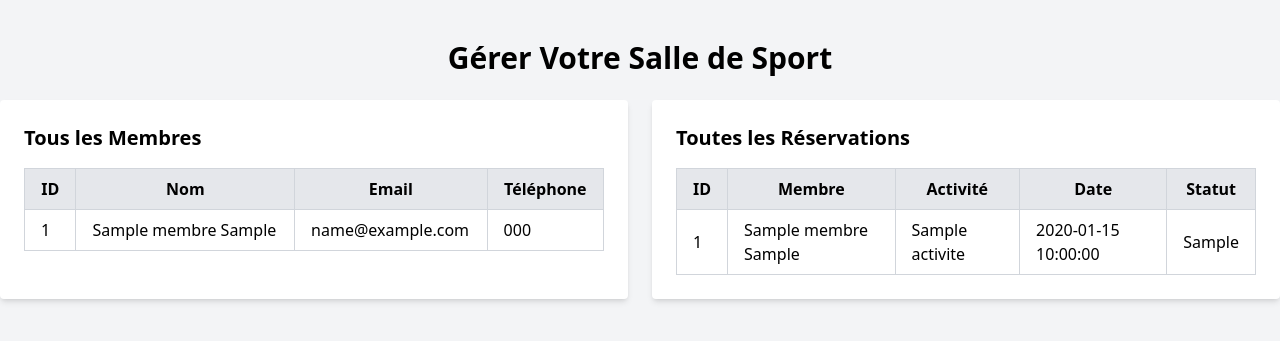
After one commit to Abdelmoudiri/gestion-du-salle, a PHP site: page /homepage_admin.php in a window 1280 px wide. The commit adds this page. Shown: the top 341 px of the page. Run offline with PHP 8.4, Linux system fonts and the light colour scheme; tables that the repository leaves empty or names only in its code hold one stand-in row (values such as "Sample post"); some libraries are stand-ins or nearby versions.

Commit message:
fixer le broblem de l affichage

```diff
--- a/admin.php
+++ /dev/null
@@ -1,3 +0,0 @@
-<?php
-echo "ADmin";
-?>
--- a/homepage.php
+++ b/homepage.php
@@ -13,7 +13,7 @@ include("connect.php");
 <body>
     <div style="text-align:center; padding:15%;">
       <p  style="font-size:50px; font-weight:bold;">
-       Hello  <?php
+       Hello <?php echo $_SESSION['user_id'] ?>  <?php
        if(isset($_SESSION['email'])){
         $email=$_SESSION['email'];
         $query=mysqli_query($conn, "SELECT users.* FROM `membres` WHERE membres.email='$email'");
--- /dev/null
+++ b/homepage_admin.php
@@ -0,0 +1,100 @@
+<!-- <!DOCTYPE html>
+<html lang="en">
+<head>
+    <meta charset="UTF-8">
+    <meta name="viewport" content="width=device-width, initial-scale=1.0">
+    <title>Admin HomePage</title>
+    <link rel="stylesheet" href="https://cdnjs.cloudflare.com/ajax/libs/font-awesome/6.5.1/css/all.min.css">
+</head>
+<body>
+    <div class="bg-gray-700 w-full h-full">
+
+    </div>
+</body>
+</html> -->
+
+<!DOCTYPE html>
+<html lang="en">
+<head>
+    <meta charset="UTF-8">
+    <meta name="viewport" content="width=device-width, initial-scale=1.0">
+    <title>Admin Panel</title>
+    <script src="https://cdn.tailwindcss.com"></script>
+</head>
+<body class="bg-gray-100 font-sans leading-normal tracking-normal">
+
+    <div class="container mx-auto mt-10">
+        <h1 class="text-3xl font-bold text-center mb-6">Gérer Votre Salle de Sport</h1>
+
+
+        <div class="grid grid-cols-1 md:grid-cols-2 gap-6">
+
+            <div class="bg-white rounded shadow-md p-6">
+                <h2 class="text-xl font-bold mb-4">Tous les Membres</h2>
+                <table class="w-full table-auto border-collapse border border-gray-300">
+                    <thead>
+                        <tr class="bg-gray-200">
+                            <th class="border border-gray-300 px-4 py-2">ID</th>
+                            <th class="border border-gray-300 px-4 py-2">Nom</th>
+                            <th class="border border-gray-300 px-4 py-2">Email</th>
+                            <th class="border border-gray-300 px-4 py-2">Téléphone</th>
+                        </tr>
+                    </thead>
+                    <tbody>
+                        <?php
+                        include 'connect.php';
+                        $query = "SELECT ID_Membre, Nom, Prenom, Email, Telephone FROM membres";
+                        $result = $conn->query($query);
+
+                        while ($row = $result->fetch_assoc()) {
+                            echo "<tr>";
+                            echo "<td class='border border-gray-300 px-4 py-2'>" . $row['ID_Membre'] . "</td>";
+                            echo "<td class='border border-gray-300 px-4 py-2'>" . $row['Nom'] . " " . $row['Prenom'] . "</td>";
+                            echo "<td class='border border-gray-300 px-4 py-2'>" . $row['Email'] . "</td>";
+                            echo "<td class='border border-gray-300 px-4 py-2'>" . $row['Telephone'] . "</td>";
+                            echo "</tr>";
+                        }
+                        ?>
+                    </tbody>
+                </table>
+            </div>
+
+            <div class="bg-white rounded shadow-md p-6">
+                <h2 class="text-xl font-bold mb-4">Toutes les Réservations</h2>
+                <table class="w-full table-auto border-collapse border border-gray-300">
+                    <thead>
+                        <tr class="bg-gray-200">
+                            <th class="border border-gray-300 px-4 py-2">ID</th>
+                            <th class="border border-gray-300 px-4 py-2">Membre</th>
+                            <th class="border border-gray-300 px-4 py-2">Activité</th>
+                            <th class="border border-gray-300 px-4 py-2">Date</th>
+                            <th class="border border-gray-300 px-4 py-2">Statut</th>
+                        </tr>
+                    </thead>
+                    <tbody>
+                        <?php
+                        $query = "SELECT r.ID_Reservation, CONCAT(m.Nom, ' ', m.Prenom) AS Membre, a.Nom_Activite, r.Date_Reservation, r.Statut
+                                  FROM reservations r
+                                  JOIN membres m ON r.ID_Membre = m.ID_Membre
+                                  JOIN activites a ON r.ID_Activite = a.ID_Activite";
+                        $result = $conn->query($query);
+
+                        while ($row = $result->fetch_assoc()) {
+                            echo "<tr>";
+                            echo "<td class='border border-gray-300 px-4 py-2'>" . $row['ID_Reservation'] . "</td>";
+                            echo "<td class='border border-gray-300 px-4 py-2'>" . $row['Membre'] . "</td>";
+                            echo "<td class='border border-gray-300 px-4 py-2'>" . $row['Nom_Activite'] . "</td>";
+                            echo "<td class='border border-gray-300 px-4 py-2'>" . $row['Date_Reservation'] . "</td>";
+                            echo "<td class='border border-gray-300 px-4 py-2'>" . $row['Statut'] . "</td>";
+                            echo "</tr>";
+                        }
+                        ?>
+                    </tbody>
+                </table>
+            </div>
+
+        </div>
+    </div>
+
+</body>
+</html>
```
Also changed, not shown: register.php (+4 -4 lines).
